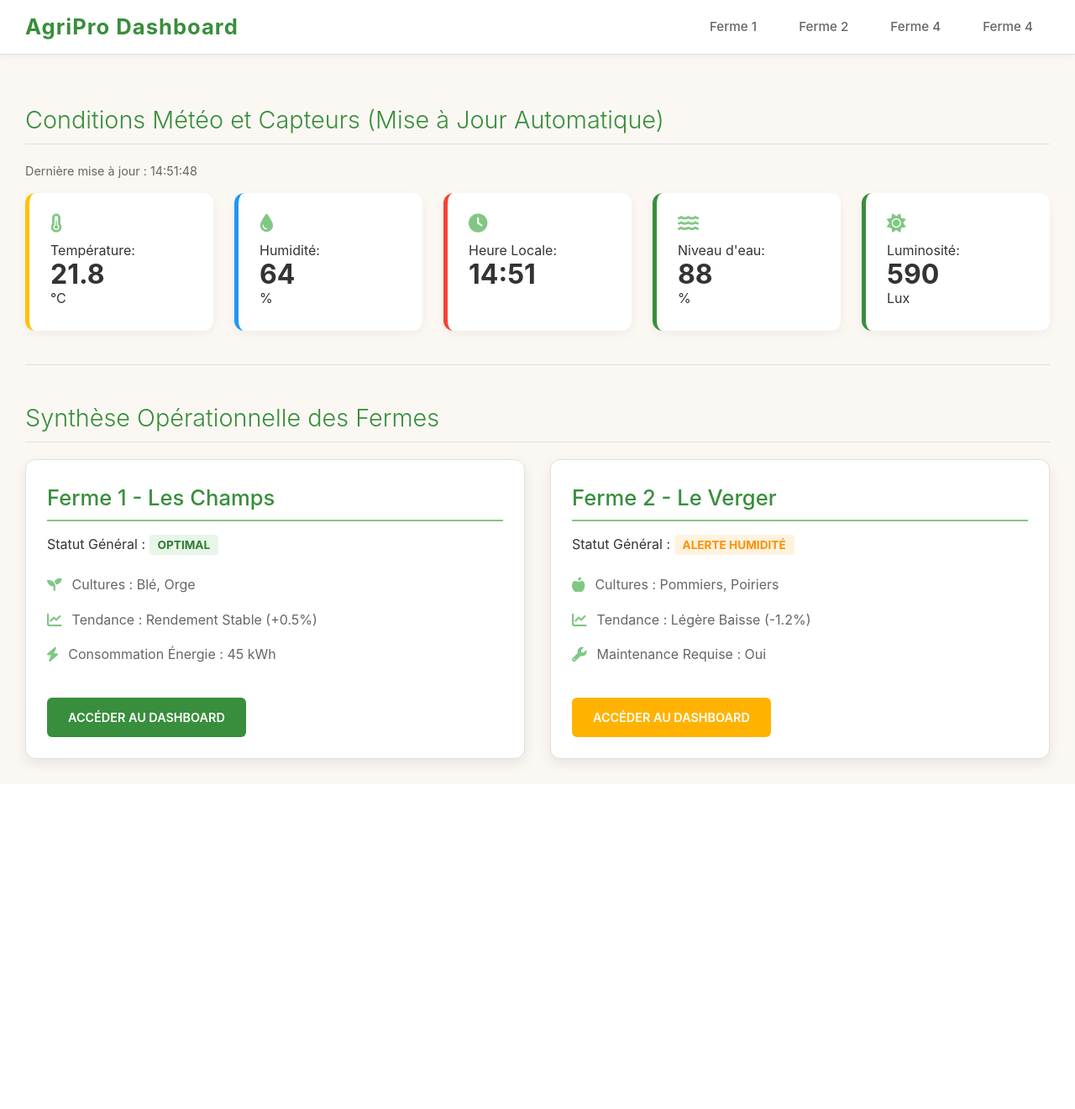
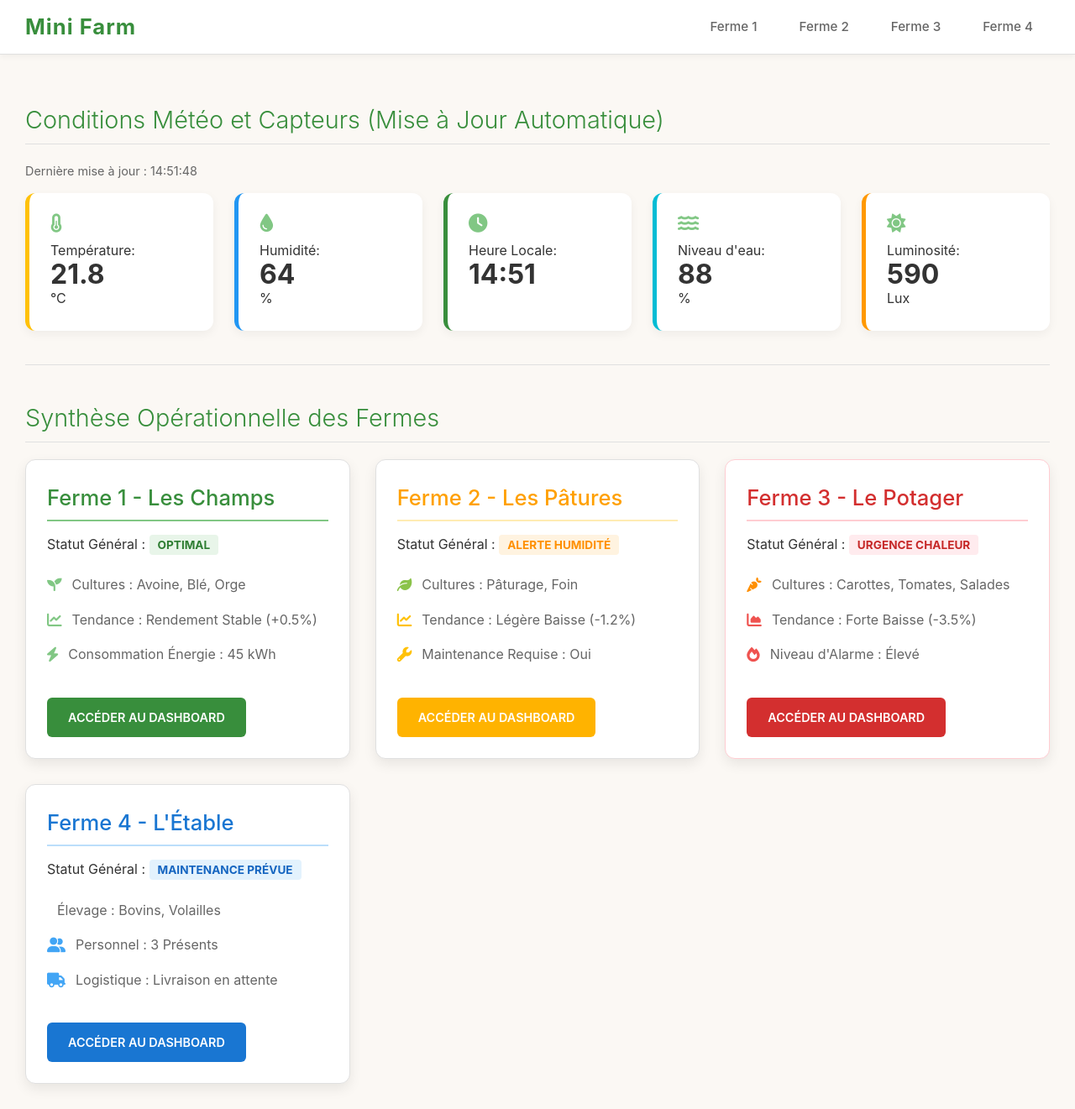
Before and after one commit to Kounakowitch/MiniFarm, a PHP site: page / in a window 1280 px wide. Shown: the whole page at 84% size. Before the commit the page ends 920 px from the top, so only its background shows below. Run offline with PHP 8.4, Linux system fonts and the light colour scheme.

Commit message:
page accueil v.2

```diff
--- a/index.php
+++ b/index.php
@@ -11,13 +11,13 @@
 
 <header class="main-header">
     <div class="logo">
-        <h1>AgriPro Dashboard</h1>
+        <h1>Mini Farm</h1>
     </div>
 
     <nav class="farm-nav">
         <a href="ferme1.php" class="nav-item">Ferme 1</a>
         <a href="ferme2.php" class="nav-item">Ferme 2</a>
-        <a href="ferme3.php" class="nav-item">Ferme 4</a>
+        <a href="ferme3.php" class="nav-item">Ferme 3</a>
         <a href="ferme4.php" class="nav-item">Ferme 4</a>
     </nav>
 </header>
@@ -48,22 +48,44 @@
                 <h3>Ferme 1 - Les Champs</h3>
                 <p>Statut Général : <span class="status good">Optimal</span></p>
                 <ul>
-                    <li><i class="fas fa-seedling"></i> Cultures : Blé, Orge</li>
+                    <li><i class="fas fa-seedling"></i> Cultures : Avoine, Blé, Orge</li>
                     <li><i class="fas fa-chart-line"></i> Tendance : Rendement Stable (+0.5%)</li>
                     <li><i class="fas fa-bolt"></i> Consommation Énergie : 45 kWh</li>
                 </ul>
                 <a href="ferme1.php" class="btn-detail">Accéder au Dashboard</a>
             </article>
 
-            <article class="farm-card">
-                <h3>Ferme 2 - Le Verger</h3>
+            <article class="farm-card status-2">
+                <h3>Ferme 2 - Les Pâtures</h3>
                 <p>Statut Général : <span class="status warning">Alerte Humidité</span></p>
                 <ul>
-                    <li><i class="fas fa-apple-alt"></i> Cultures : Pommiers, Poiriers</li>
+                    <li><i class="fas fa-leaf"></i> Cultures : Pâturage, Foin</li>
                     <li><i class="fas fa-chart-line"></i> Tendance : Légère Baisse (-1.2%)</li>
                     <li><i class="fas fa-wrench"></i> Maintenance Requise : Oui</li>
                 </ul>
                 <a href="ferme2.php" class="btn-detail warning-btn">Accéder au Dashboard</a>
+            </article>
+
+            <article class="farm-card status-3">
+                <h3>Ferme 3 - Le Potager</h3>
+                <p>Statut Général : <span class="status danger">Urgence Chaleur</span></p>
+                <ul>
+                    <li><i class="fas fa-carrot"></i> Cultures : Carottes, Tomates, Salades</li>
+                    <li><i class="fas fa-chart-area"></i> Tendance : Forte Baisse (-3.5%)</li>
+                    <li><i class="fas fa-fire"></i> Niveau d'Alarme : Élevé</li>
+                </ul>
+                <a href="ferme3.php" class="btn-detail danger-btn">Accéder au Dashboard</a>
+            </article>
+
+            <article class="farm-card status-4">
+                <h3>Ferme 4 - L'Étable</h3>
+                <p>Statut Général : <span class="status info">Maintenance Prévue</span></p>
+                <ul>
+                    <li><i class="fas fa-cow"></i> Élevage : Bovins, Volailles</li>
+                    <li><i class="fas fa-user-friends"></i> Personnel : 3 Présents</li>
+                    <li><i class="fas fa-truck"></i> Logistique : Livraison en attente</li>
+                </ul>
+                <a href="ferme4.php" class="btn-detail info-btn">Accéder au Dashboard</a>
             </article>
 
         </div>
--- a/style.css
+++ b/style.css
@@ -1,12 +1,10 @@
 /* =======================================================
    PALETTE DE COULEURS ET VARIABLES
-   -------------------------------------------------------
-   Beige Clair et Vert pour un look Naturel et Professionnel
    ======================================================= */
 :root {
     --color-bg-light: #FBF8F4;    /* Fond : Beige très clair (presque blanc cassé) */
-    --color-primary-green: #388E3C; /* Vert principal : Sophistiqué, pour accents et boutons */
-    --color-secondary-green: #81C784; /* Vert secondaire : Pour les icônes et bordures douces */
+    --color-primary-green: #388E3C; /* Vert principal : Sophistiqué */
+    --color-secondary-green: #81C784; /* Vert secondaire : Icônes douces */
     --color-text-dark: #333333;      /* Texte principal */
     --color-text-light: #666666;      /* Texte secondaire/doux */
     --color-card-bg: #FFFFFF;        /* Fond des cartes et du header */
@@ -14,7 +12,7 @@
 }
 
 /* =======================================================
-   RESET ET FOND DE PAGE
+   RESET ET BASE
    ======================================================= */
 * {
     box-sizing: border-box;
@@ -27,28 +25,25 @@ body {
     background-color: var(--color-bg-light);
     color: var(--color-text-dark);
     line-height: 1.6;
-    padding-top: 80px; /* Espace pour le header fixe */
+    padding-top: 80px;
 }
 
-/* Conteneur principal centré */
 .dashboard-container {
     max-width: 1400px;
     margin: 30px auto;
     padding: 0 30px;
 }
 
-/* Titres */
 h2 {
     color: var(--color-primary-green);
     margin-top: 40px;
     margin-bottom: 20px;
-    font-weight: 300; /* Mince et moderne */
+    font-weight: 300;
     font-size: 1.8em;
     padding-bottom: 5px;
     border-bottom: 1px solid var(--color-border);
 }
 
-/* Ligne de séparation */
 hr {
     border: none;
     border-top: 1px solid var(--color-border);
@@ -56,7 +51,7 @@ hr {
 }
 
 /* =======================================================
-   HEADER ET NAVIGATION (Très Professionnel)
+   HEADER ET NAVIGATION
    ======================================================= */
 .main-header {
     background-color: var(--color-card-bg);
@@ -70,7 +65,7 @@ hr {
     left: 0;
     width: 100%;
     z-index: 1000;
-    box-shadow: 0 2px 8px rgba(0,0,0,0.05); /* Ombre douce */
+    box-shadow: 0 2px 8px rgba(0,0,0,0.05);
 }
 
 .logo h1 {
@@ -96,17 +91,12 @@ hr {
 }
 
 .nav-item:hover {
-    background-color: #F0F0F0; /* Gris très clair au survol */
+    background-color: #F0F0F0;
     color: var(--color-primary-green);
 }
 
-.nav-item.active {
-    background-color: var(--color-primary-green);
-    color: var(--color-card-bg); /* Texte blanc/beige sur fond vert pour l'élément actif */
-}
-
 /* =======================================================
-   SECTION 1 : INDICATEURS LIVE DATA (Data Cards)
+   SECTION 1 : INDICATEURS LIVE DATA
    ======================================================= */
 .data-last-update {
     color: var(--color-text-light);
@@ -116,7 +106,6 @@ hr {
 
 .data-cards-grid {
     display: grid;
-    /* Ajustement auto-fit pour que les cartes s'empilent bien sur mobile */
     grid-template-columns: repeat(auto-fit, minmax(200px, 1fr));
     gap: 25px;
     margin-bottom: 40px;
@@ -131,11 +120,11 @@ hr {
     flex-direction: column;
     text-align: left;
     transition: transform 0.2s;
-    border-left: 5px solid var(--color-primary-green); /* Bordure d'accentuation */
+    border-left: 5px solid var(--color-primary-green);
 }
 
 .data-card:hover {
-    transform: translateY(-3px); /* Effet moderne de survol */
+    transform: translateY(-3px);
 }
 
 .data-card i {
@@ -146,15 +135,18 @@ hr {
 
 .data-card span {
     display: block;
-    font-size: 2em; /* Grande taille pour la lisibilité */
+    font-size: 2em;
     font-weight: 700;
     color: var(--color-text-dark);
     line-height: 1;
 }
 
-.data-card:first-child { border-left-color: #FFC107; } /* Personnalisation des couleurs */
-.data-card:nth-child(2) { border-left-color: #2196F3; }
-.data-card:nth-child(3) { border-left-color: #F44336; }
+/* Personnalisation légère des couleurs des cartes de données */
+.data-card:first-child { border-left-color: #FFC107; } /* Température: Jaune */
+.data-card:nth-child(2) { border-left-color: #2196F3; } /* Humidité: Bleu */
+.data-card:nth-child(4) { border-left-color: #00BCD4; } /* Niveau d'eau: Cyan */
+.data-card:nth-child(5) { border-left-color: #FF9800; } /* Luminosité: Orange */
+
 
 /* =======================================================
    SECTION 2 : SYNTHÈSE DES FERMES (Farm Cards)
@@ -217,18 +209,23 @@ hr {
 }
 
 .status.good {
-    background-color: #e8f5e9; /* Vert très très clair */
+    background-color: #e8f5e9;
     color: #2e7d32;
 }
 
 .status.warning {
-    background-color: #fff3e0; /* Jaune/orange très clair */
+    background-color: #fff3e0;
     color: #ff8f00;
 }
 
 .status.danger {
-    background-color: #ffebee; /* Rouge très très clair */
+    background-color: #ffebee;
     color: #c62828;
+}
+
+.status.info {
+    background-color: #e3f2fd; /* Nouveau: Bleu très clair */
+    color: #1565c0; /* Nouveau: Bleu foncé */
 }
 
 /* --- Boutons --- */
@@ -248,13 +245,72 @@ hr {
 }
 
 .btn-detail:hover {
-    background-color: #2e7d32; /* Vert plus foncé au survol */
+    background-color: #2e7d32;
     transform: translateY(-1px);
 }
 
+/* Boutons spécifiques aux alertes */
 .warning-btn {
-    background-color: #FFB300; /* Bouton orange pour les alertes */
+    background-color: #FFB300;
 }
 .warning-btn:hover {
     background-color: #FF8F00;
 }
+.danger-btn {
+    background-color: #d32f2f; /* Rouge vif pour l'urgence */
+}
+.danger-btn:hover {
+    background-color: #b71c1c;
+}
+.info-btn {
+    background-color: #1976d2; /* Bleu standard */
+}
+.info-btn:hover {
+    background-color: #1565c0;
+}
+
+
+/* =======================================================
+   PERSONNALISATION PAR FERME (Pour le style)
+   ======================================================= */
+
+/* Ferme 2 : Pâtures (Jaune/Orange) */
+.farm-card.status-2 h3 {
+    color: #FFA000;
+    border-bottom: 2px solid #FFECB3;
+}
+.farm-card.status-2 ul li i {
+    color: #FFC107;
+}
+
+/* Ferme 3 : Potager (Rouge/Alerte) */
+.farm-card.status-3 {
+    border: 1px solid #FFCDD2;
+}
+.farm-card.status-3 h3 {
+    color: #D32F2F;
+    border-bottom: 2px solid #FFCDD2;
+}
+.farm-card.status-3 ul li i {
+    color: #EF5350;
+}
+
+/* Ferme 4 : Étable (Bleu/Gris) */
+.farm-card.status-4 h3 {
+    color: #1976D2;
+    border-bottom: 2px solid #BBDEFB;
+}
+.farm-card.status-4 ul li i {
+    color: #42A5F5;
+}
+
+/* Icônes spécifiques pour plus de clarté */
+.farm-card ul li i.fa-leaf {
+    color: #8BC34A;
+}
+.farm-card ul li i.fa-cow {
+    color: #795548;
+}
+.farm-card ul li i.fa-carrot {
+    color: #FF8F00;
+}
```
